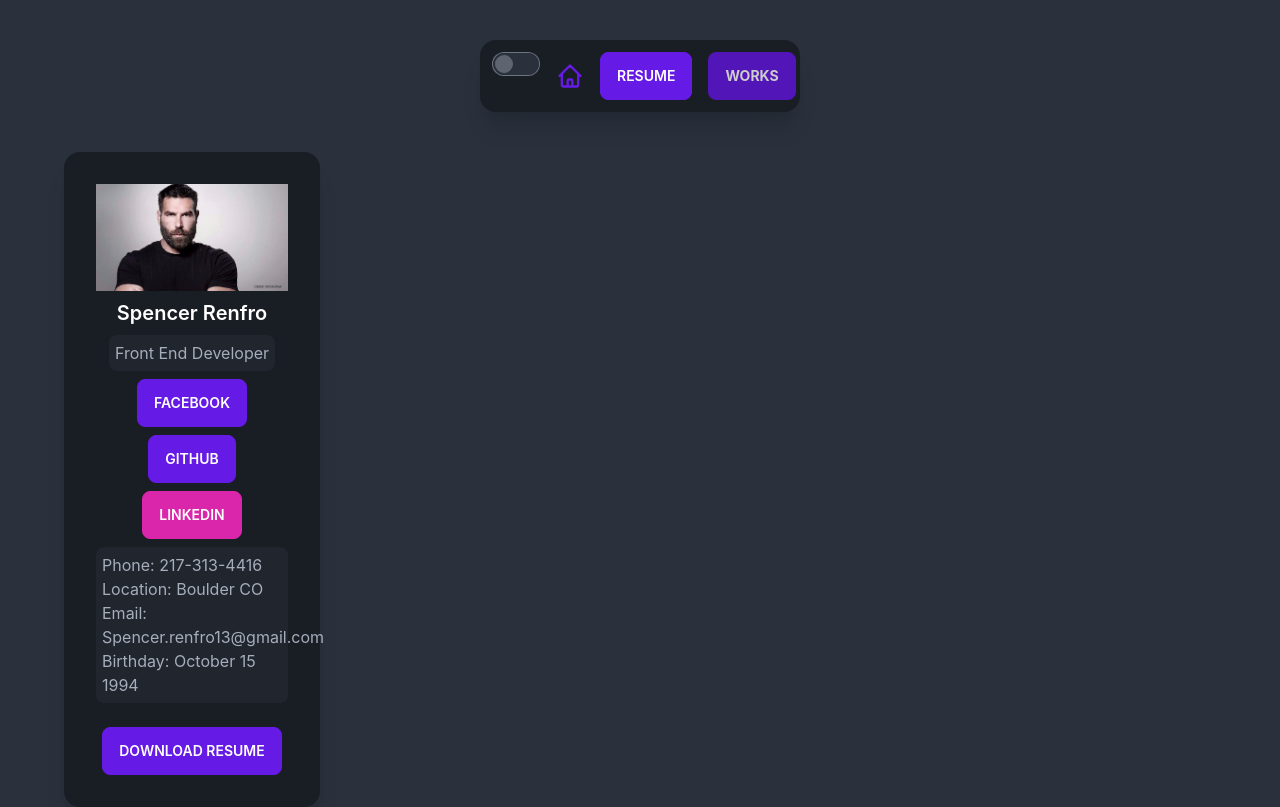
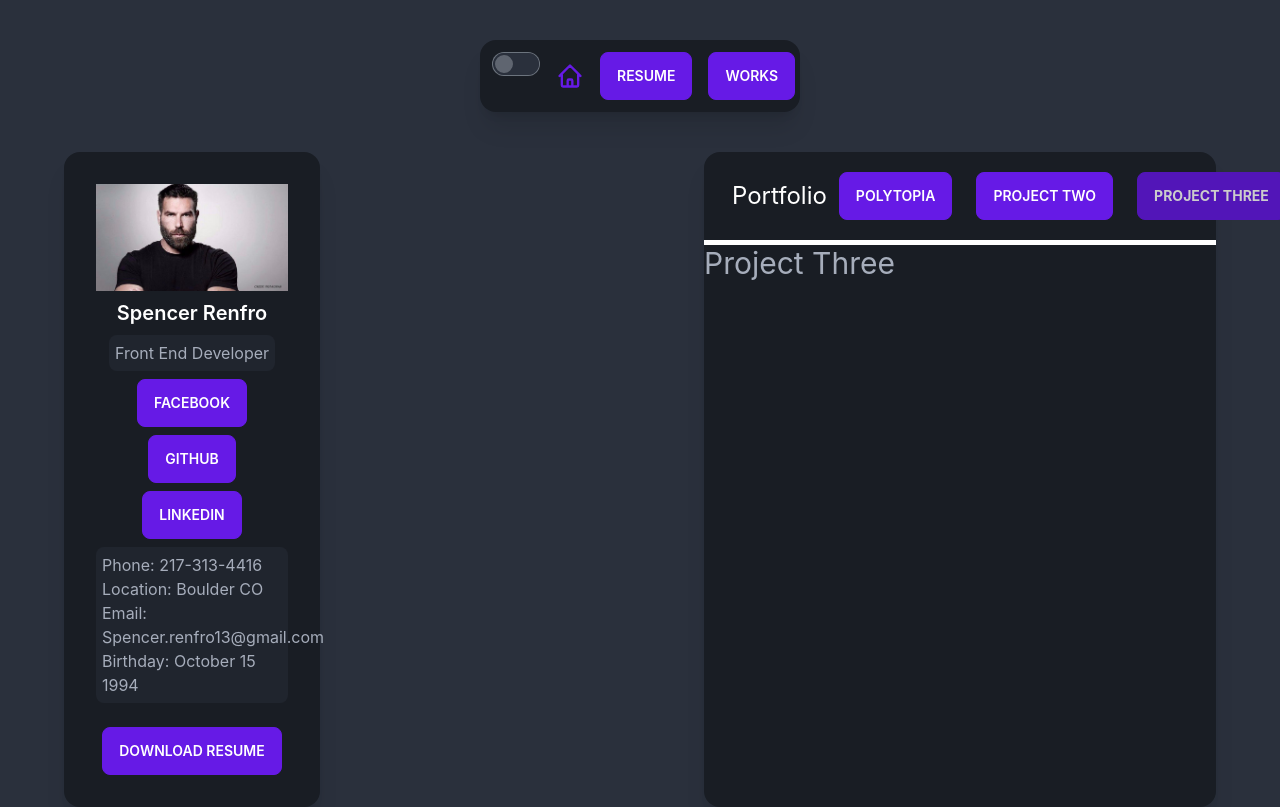
Before and after one commit to SpencerwRenfro/React_Portfolio, a React (Create React App) app: page /works/projectthree in a window 1280 px wide. Built offline with nearby package versions, Linux system fonts and the light colour scheme.

Commit message:
edited route tags, external links

```diff
--- a/src/App.js
+++ b/src/App.js
@@ -14,6 +14,9 @@ import Contact from './components/Contact';
 import Works from './components/Works';
 // subRoutes
 import Polytopia from './components/Polytopia';
+import ProjectTwo from './components/ProjectTwo';
+import Project3 from './components/Project3';
+
 
 
 function App() {
@@ -36,6 +39,8 @@ function App() {
           <Route path="contact" element={<Contact />} />
           <Route path="works" element={<Works />}>
             <Route path="polytopia" element={<Polytopia/>}></Route>
+            <Route path="projecttwo" element={<ProjectTwo/>}></Route>
+            <Route path="projectthree" element={<Project3 />}></Route>
           </Route>
         </Routes>
 
--- a/src/components/AboutMe.js
+++ b/src/components/AboutMe.js
@@ -2,7 +2,7 @@ export default function AboutMe() {
 
     let reactImage = `${process.env.PUBLIC_URL}/images/React2.png`;
     let nodeImage = `${process.env.PUBLIC_URL}/images/nodeJS.png`;
-    let tailwindImage = `${process.env.PUBLIC_URL}/images/tailwind2.png`;
+    let tailwindImage = `${process.env.PUBLIC_URL}/images/tw.png`;
     let cImage = `${process.env.PUBLIC_URL}/images/C.png`;
 
     return (
@@ -41,9 +41,9 @@ export default function AboutMe() {
             <h2 className="mt-10 pl-10 text-primary-content text-xl">Favorite Technologies</h2>
             <div className="flex gap-40 mt-2 pl-10">
                 <div><img className="icon-images" src={reactImage} alt="react img" />React</div>
-                <div><img className="icon-images" src={nodeImage} alt="react img" />Node.js</div>
-                <div><img className="icon-images" src={cImage} alt="react img" />C</div>
-                <div><img className="icon-images" src={tailwindImage} alt="react img" />Tailwind</div>
+                <div className="crop" ><img className="" src={nodeImage} alt="react img" />Node.js</div>
+                <div className="crop" ><img className="" src={cImage} alt="react img" />C</div>
+                <div className="crop" ><img className="icon-images" src={tailwindImage} alt="react img" />Tailwind</div>
             </div>
 
         </div>
--- a/src/components/Card.js
+++ b/src/components/Card.js
@@ -1,4 +1,5 @@
-
+import React from 'react';
+import { Link } from 'react-router-dom';
 
 
 
@@ -14,14 +15,21 @@ export default function Card(props) {
             <div className="card bg-neutral  shadow-xl mx-16 mt-10 p-0">
                 <div className="card-body ">
 
-                <figure><img src={profileImage} alt="Spencer Renfro" /></figure>
+                    <figure><img src={profileImage} alt="Spencer Renfro" /></figure>
                     <h2 className="card-title justify-center text-primary-content">Spencer Renfro</h2>
                     <h3 className="bg-base-300 self-center p-1.5 rounded-lg">Front End Developer</h3>
 
                     <div className="card-actions justify-center ">
-                        <button className="btn btn-primary">Facebook</button>
-                        <button className="btn btn-primary">GitHub</button>
-                        <button className="btn btn-secondary">LinkedIn</button>
+                        <a className="btn btn-primary" href="https://www.facebook.com/" target="_blank" rel="noopener noreferrer">
+                            Facebook
+                        </a>
+                        <a className="btn btn-primary" href="https://github.com/rifraf94" target="_blank" rel="noopener noreferrer">
+                            Github
+                        </a>
+                        <a className="btn btn-primary" href="https://www.linkedin.com/" target="_blank" rel="noopener noreferrer">
+                            LinkedIn
+                        </a>
+
                     </div>
 
                     <div>
--- a/src/components/Navbar.js
+++ b/src/components/Navbar.js
@@ -39,8 +39,8 @@ export default function Navbar(props) {
                         <svg xmlns="http://www.w3.org/2000/svg" className="h-7 w-7" fill="none" viewBox="0 0 24 24" stroke="currentColor"><path strokeLinecap="round" strokeLinejoin="round" strokeWidth="2" d="M3 12l2-2m0 0l7-7 7 7M5 10v10a1 1 0 001 1h3m10-11l2 2m-2-2v10a1 1 0 01-1 1h-3m-6 0a1 1 0 001-1v-4a1 1 0 011-1h2a1 1 0 011 1v4a1 1 0 001 1m-6 0h6" /></svg>
                     </Link>
                 </button>
-                <NavLink className="btn btn-primary" to="/resume" activeStyle={"primary-focus"}>Resume</NavLink>
-            <NavLink className="btn btn-primary" to="/works" activeStyle={"primary-focus"}>Works</NavLink>
+                <NavLink className="btn btn-primary" to="resume" activeStyle={"primary-focus"}>Resume</NavLink>
+            <NavLink className="btn btn-primary" to="works/polytopia" activeStyle={"primary-focus"}>Works</NavLink>
             </nav>
 
 
--- a/src/components/Polytopia.js
+++ b/src/components/Polytopia.js
@@ -1,7 +1,9 @@
 export default function Polytopia(){
     return(
         <div className=" overflow-auto  max-h-[40rem]">
-            <h1 className="mt-10 ml-10 mr-10 text-primary-content text-xl">Polytopia Battle Calculator </h1>
+            <div className="flex justify-center">
+            <h1 className="mt-10 ml-10 mr-10 text-primary-content text-3xl justify-center ">Polytopia Battle Calculator </h1>
+            </div>
             <h2 className="mt-10 text-primary-content text-xl ml-3">What it does</h2>
             <p className="mt-2 text-xl ml-3 mr-10">This is a damage calculator that the mobile game of Polytopia uses for their characters. This allows you to select the type of character you
                 want to see the battle results of, while being able to change some input variables of the game. Variables such as, input health, defense, poison,
@@ -23,7 +25,7 @@ export default function Polytopia(){
             the DOM. This layout was created by using two form layouts, one for the attacker and one for the defender. </p>
 
             <h2 className="mt-10 text-primary-content text-xl ml-3">React</h2>
-            <p className="mt-2 text-xl ml-3 mr-10">
+            <p className="mt-2 ml-3 mb-6 text-xl mr-10">
             Lastly in React the user interface is much nicer with using a CSS framework of Tailwind, and I have incorporated an API to load all of the characters
             with React Query instead of having all the character data hard coded.
             </p>
--- /dev/null
+++ b/src/components/Project3.js
@@ -0,0 +1,7 @@
+export default function ProjectThree(){
+    return(
+        <div>
+            <h1 className="text-3xl">Project Three</h1>
+        </div>
+    );
+}
--- /dev/null
+++ b/src/components/ProjectTwo.js
@@ -0,0 +1,7 @@
+export default function ProjectTwo(){
+    return(
+        <div>
+            <h1 className="text-3xl">Project Two</h1>
+        </div>
+    );
+}
--- a/src/components/Works.js
+++ b/src/components/Works.js
@@ -1,6 +1,6 @@
 import React from 'react';
 import { Outlet, NavLink } from "react-router-dom";
-import Polytopia from './Polytopia';
+
 
 
 export default function Works() {
@@ -13,8 +13,9 @@ export default function Works() {
                 <h1 className="normal-case text-2xl grow h-7 ml-5">Portfolio</h1>
                 <nav>
                     <NavLink className="btn btn-primary m-3" activeStyle={"primary-focus"} to="polytopia">Polytopia</NavLink>
-                    <NavLink className="btn btn-primary m-3" to="polytopia">Project 2</NavLink>
-                    <NavLink className="btn btn-primary  m-3" to="project3">Project 3</NavLink>
+                    <NavLink className="btn btn-primary m-3" activeStyle={"primary-focus"} to="projecttwo">Project Two</NavLink>
+                    <NavLink className="btn btn-primary m-3" activeStyle={"primary-focus"} to="projectthree">Project Three</NavLink>
+
                 </nav>
 
             </div>
--- a/src/index.css
+++ b/src/index.css
@@ -45,6 +45,7 @@ code {
 
 .icon-images {
   width: 60px;
+  height: 60px;
   display: block;
   text-align: center;
   padding-bottom: 4px;
@@ -72,3 +73,14 @@ nav a.active:hover {
 ul li.active{
   color: red;
 } */
+
+.crop {
+  height: 300px;
+  width: 400px;
+  overflow: hidden;
+ }
+ .crop img {
+  height: auto;
+  width: 400px;
+  background-size: cover;
+ }
```
Also changed, not shown: public/images/tw.png (added).
